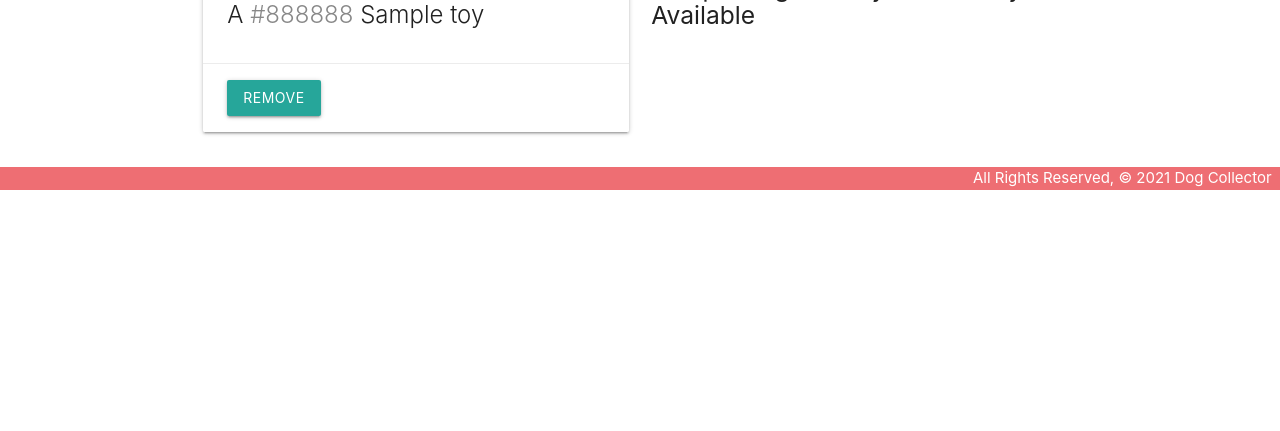
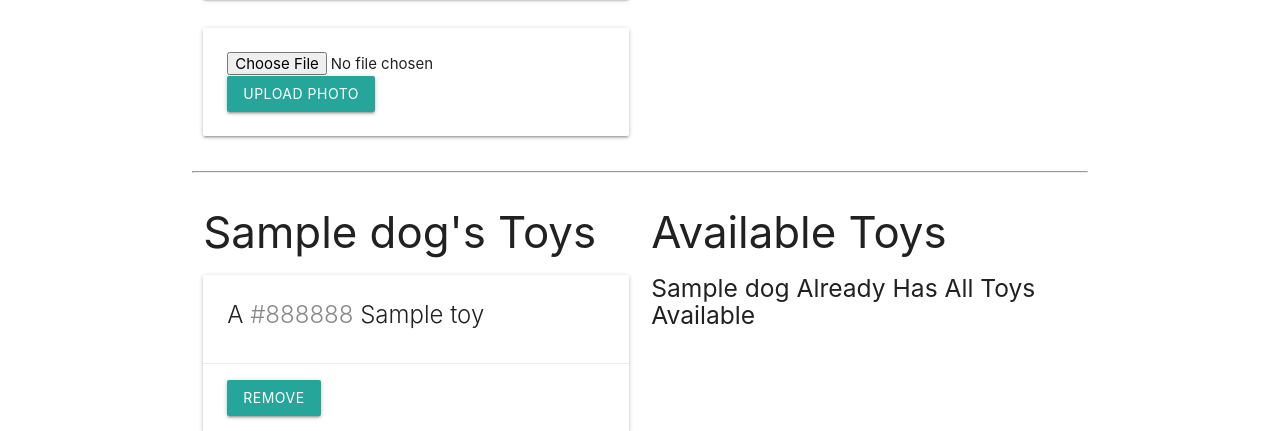
Before and after one commit to xcbhx/dogcollector, a Django app: page /dogs/1/ in a window 1280 px wide. Shown: the part 796-1227 px from the top of the page. Before the commit the page ends 986 px from the top, so only its background shows below. Run offline with Django 4.2, Linux system fonts and the light colour scheme; tables that the repository leaves empty hold one stand-in row (values such as "Sample post").

Commit message:
Upload to AWS

```diff
--- a/dogcollector/settings.py
+++ b/dogcollector/settings.py
@@ -11,6 +11,10 @@ https://docs.djangoproject.com/en/4.1/ref/settings/
 """
 
 from pathlib import Path
+import environ
+
+environ.Env()
+environ.Env.read_env()
 
 # Build paths inside the project like this: BASE_DIR / 'subdir'.
 BASE_DIR = Path(__file__).resolve().parent.parent
--- a/main_app/admin.py
+++ b/main_app/admin.py
@@ -1,7 +1,8 @@
 from django.contrib import admin
-from .models import Dog, Feeding, Toy
+from .models import Dog, Feeding, Toy, Photo
 
 # Register your models here.
 admin.site.register(Dog)
 admin.site.register(Feeding)
 admin.site.register(Toy)
+admin.site.register(Photo)
--- a/main_app/models.py
+++ b/main_app/models.py
@@ -55,3 +55,10 @@ class Feeding(models.Model):
 
   class Meta:
     ordering = ['-date']
+
+class Photo(models.Model):
+  url = models.CharField(max_length=200)
+  dog = models.ForeignKey(Dog, on_delete=models.CASCADE)
+
+  def __str__(self):
+    return f"Photo for dog_id: {self.dog_id} @{self.url}"
--- a/main_app/templates/dogs/detail.html
+++ b/main_app/templates/dogs/detail.html
@@ -21,6 +21,16 @@
         <a href="{% url 'dogs_delete' dog.id %}">Delete</a>
       </div>
     </div>
+    {% for photo in dog.photo_set.all %}
+    <img class="responsive-img card-panel" src="{{photo.url}}">
+    {% empty %}
+    <div class="card-panel teal-text center-align">No Photos Uploaded</div>
+    {% endfor %}
+    <form action="{% url 'add_photo' dog.id %}" enctype="multipart/form-data" method="POST" class="card-panel">
+      {% csrf_token %}
+      <input type="file" name="photo-file">
+      <button type="submit" class="btn">Upload Photo</button>
+    </form>
   </div>
   <div class="col s6">
     <form action="{% url 'add_feeding' dog.id %}" method="POST">
--- a/main_app/urls.py
+++ b/main_app/urls.py
@@ -10,8 +10,9 @@ urlpatterns = [
     path('dogs/<int:pk>/update/', views.DogUpdate.as_view(), name='dogs_update'),
     path('dogs/<int:pk>/delete/', views.DogDelete.as_view(), name='dogs_delete'),
     path('dogs/<int:dog_id>/add_feeding/', views.add_feeding, name='add_feeding'),
+    path('dogs/<int:dog_id>/add_photo/', views.add_photo, name='add_photo'),
     path('dogs/<int:dog_id>/assoc_toy/<int:toy_id>/', views.assoc_toy, name='assoc_toy'),
-    path('cats/<int:dog_id>/unassoc_toy/<int:toy_id>/', views.unassoc_toy, name='unassoc_toy'),
+    path('dogs/<int:dog_id>/unassoc_toy/<int:toy_id>/', views.unassoc_toy, name='unassoc_toy'),
     path('toys/', views.ToyList.as_view(), name='toys_index'),
     path('toys/<int:pk>/', views.ToyDetail.as_view(), name='toys_detail'),
     path('toys/create/', views.ToyCreate.as_view(), name='toys_create'),
--- a/main_app/views.py
+++ b/main_app/views.py
@@ -1,7 +1,10 @@
+import os
+import uuid
+import boto3
 from django.shortcuts import render, redirect
 from django.views.generic.edit import CreateView, UpdateView, DeleteView
 from django.views.generic import ListView, DetailView
-from .models import Dog, Toy
+from .models import Dog, Toy, Photo
 from .forms import FeedingForm
 
 
@@ -75,3 +78,18 @@ def assoc_toy(request, dog_id, toy_id):
 def unassoc_toy(request, dog_id, toy_id):
   Dog.objects.get(id=dog_id).toys.remove(toy_id)
   return redirect('detail', dog_id=dog_id)
+
+def add_photo(request, dog_id):
+    photo_file = request.FILES.get('photo-file', None)
+    if photo_file:
+        s3 = boto3.client('s3')
+        key = uuid.uuid4().hex[:6] + photo_file.name[photo_file.name.rfind('.'):]
+        try:
+            bucket = os.environ['S3_BUCKET']
+            s3.upload_fileobj(photo_file, bucket, key)
+            url = f"{os.environ['S3_BASE_URL']}{bucket}/{key}"
+            Photo.objects.create(url=url, dog_id=dog_id)
+        except Exception as e:
+            print('An error occurred uploading file to S3')
+            print(e)
+    return redirect('detail', dog_id=dog_id)
```
Also changed, not shown: main_app/migrations/0005_photo.py (added).
